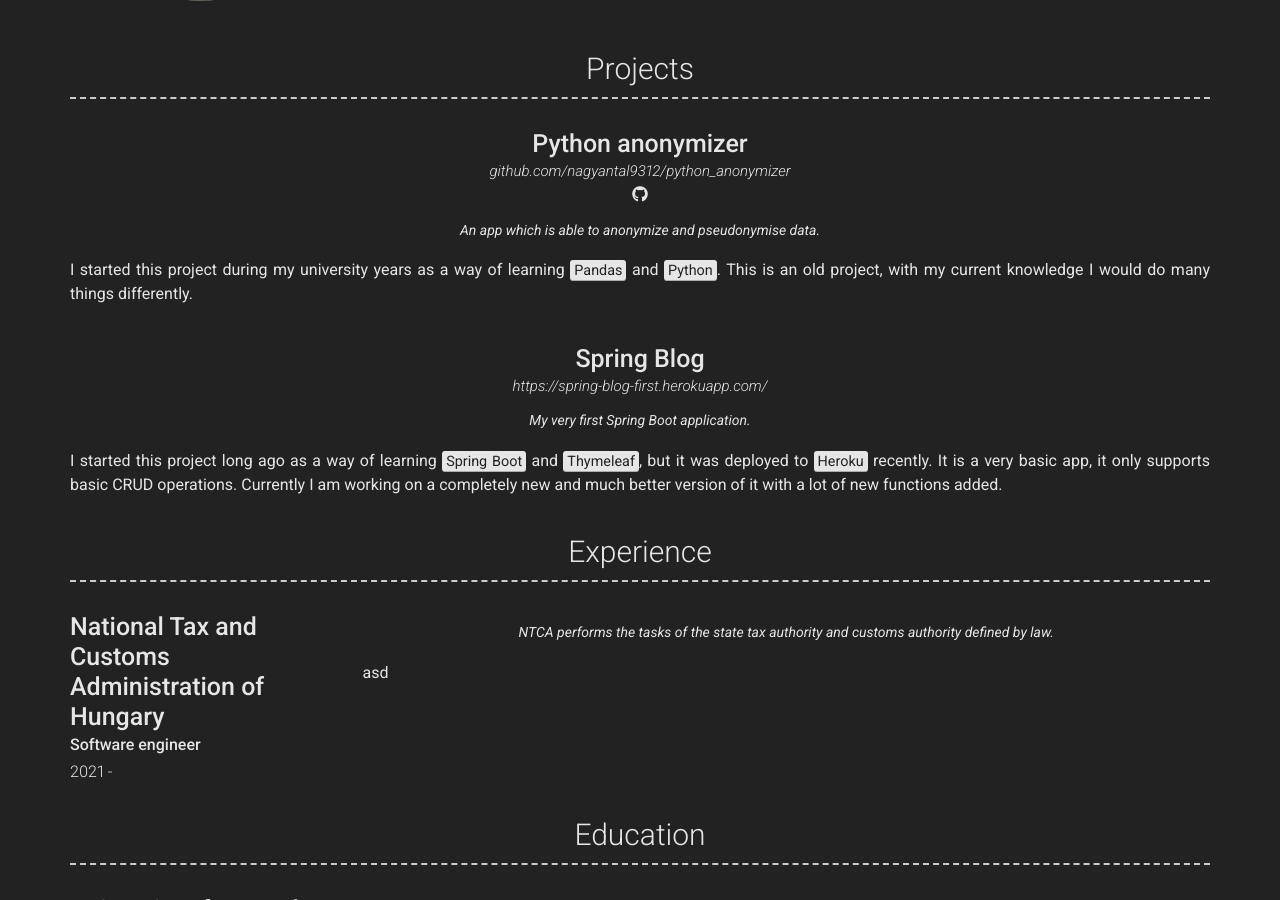
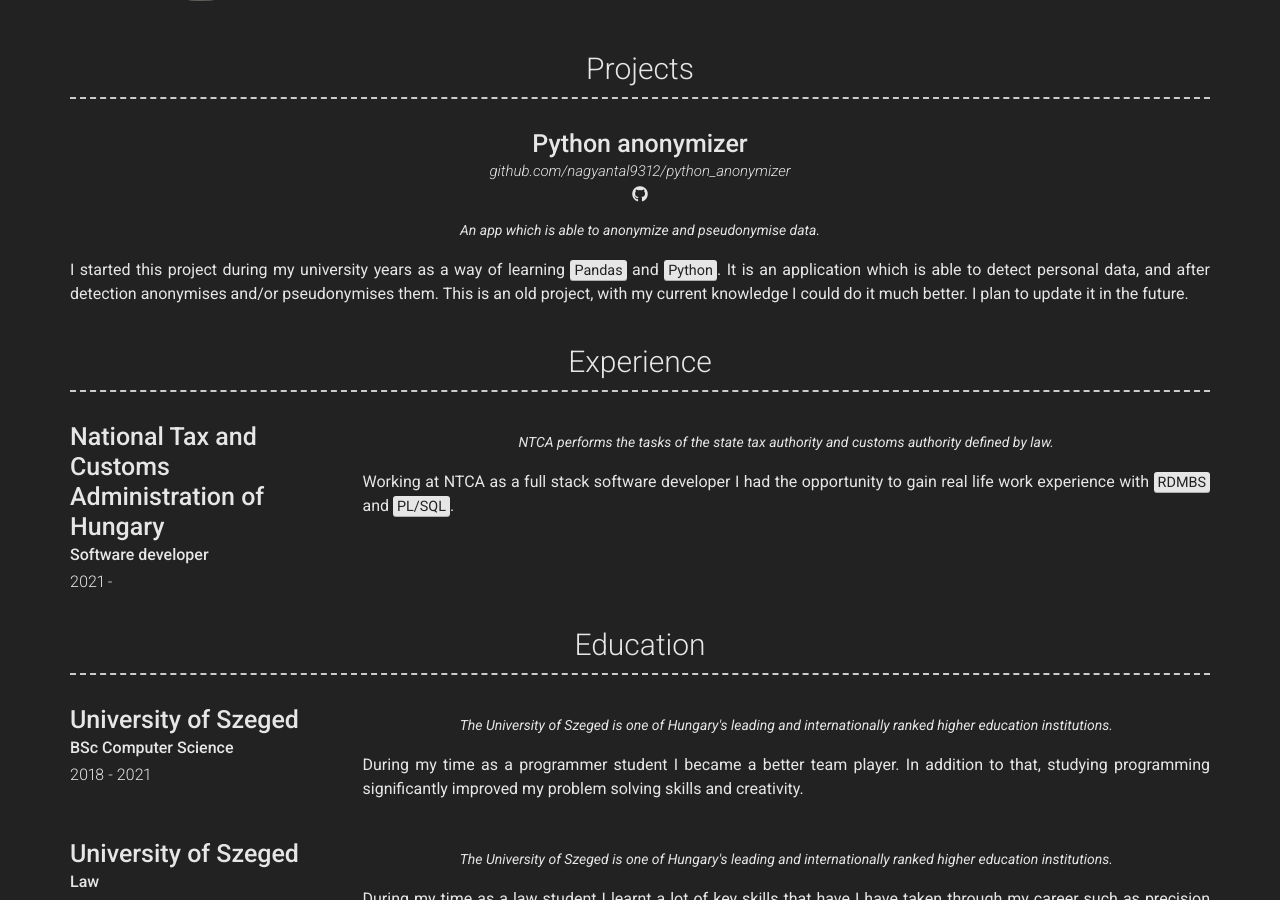
Before and after one commit to nagyantal9312/nagyantal9312.github.io, a Jekyll site: the page built from index.md, in a window 1280 px wide and 900 px high, scrolled down 501 px. Built offline with Jekyll 4.4.1, drawn with Linux system fonts in a browser that asks for light colours; nearby versions of some CDN libraries.

Commit message:
javítás

```diff
--- a/_config.yml
+++ b/_config.yml
@@ -73,24 +73,7 @@ content:
         quote: >
           An app which is able to anonymize and pseudonymise data.
         description: | # this will include new lines to allow paragraphs
-          I started this project during my university years as a way of learning <mark>Pandas</mark> and <mark>Python</mark>. This is an old project, with my current knowledge I would do many things differently.
-
-      - layout: top-middle
-        title: Spring Blog
-        link: https://spring-blog-first.herokuapp.com/
-        # link_text: Project Website
-#         additional_links:
-#           - title:  nagyantal9312/python_anonymizer
-#             icon: fab fa-github
-#             url: github.com/nagyantal9312/python_anonymizer
-          # - title:  Github page for project (eg. sproogen/modern-resume-theme)
-          #   icon: fab fa-github
-          #   url: Link to project (eg. sproogen.github.io/modern-resume-theme)
-        quote: >
-          My very first Spring Boot application.
-        description: | # this will include new lines to allow paragraphs
-          I started this project long ago as a way of learning <mark>Spring Boot</mark> and <mark>Thymeleaf</mark>, but it was deployed to <mark>Heroku</mark> recently.
-          It is a very basic app, it only supports basic CRUD operations. Currently I am working on a completely new and much better version of it with a lot of new functions added.
+          I started this project during my university years as a way of learning <mark>Pandas</mark> and <mark>Python</mark>. It is an application which is able to detect personal data, and after detection anonymises and/or pseudonymises them. This is an old project, with my current knowledge I could do it much better. I plan to update it in the future.
 
 
 #   - title: Experience # Title for the section
@@ -113,13 +96,11 @@ content:
       - layout: left
         title: National Tax and Customs Administration of Hungary
         caption: 2021 -
-        sub_title: Software engineer
+        sub_title: Software developer
         quote: >
           NTCA performs the tasks of the state tax authority and customs authority defined by law.
         description: |
-          asd
-
-
+          Working at NTCA as a full stack software developer I had the opportunity to gain real life work experience with <mark>RDMBS</mark> and <mark>PL/SQL</mark>.
 
   - title: Education # Title for the section
     layout: list # Type of content section (list/text)
```
